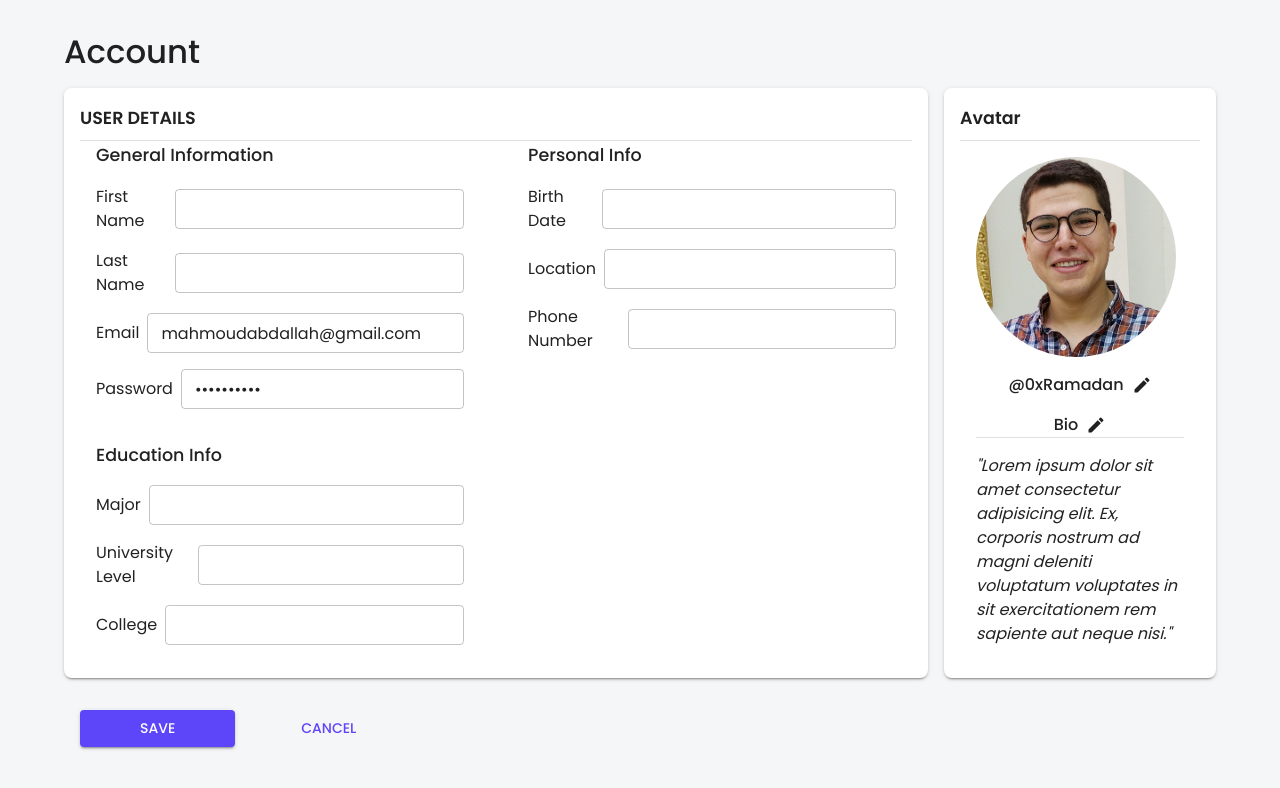
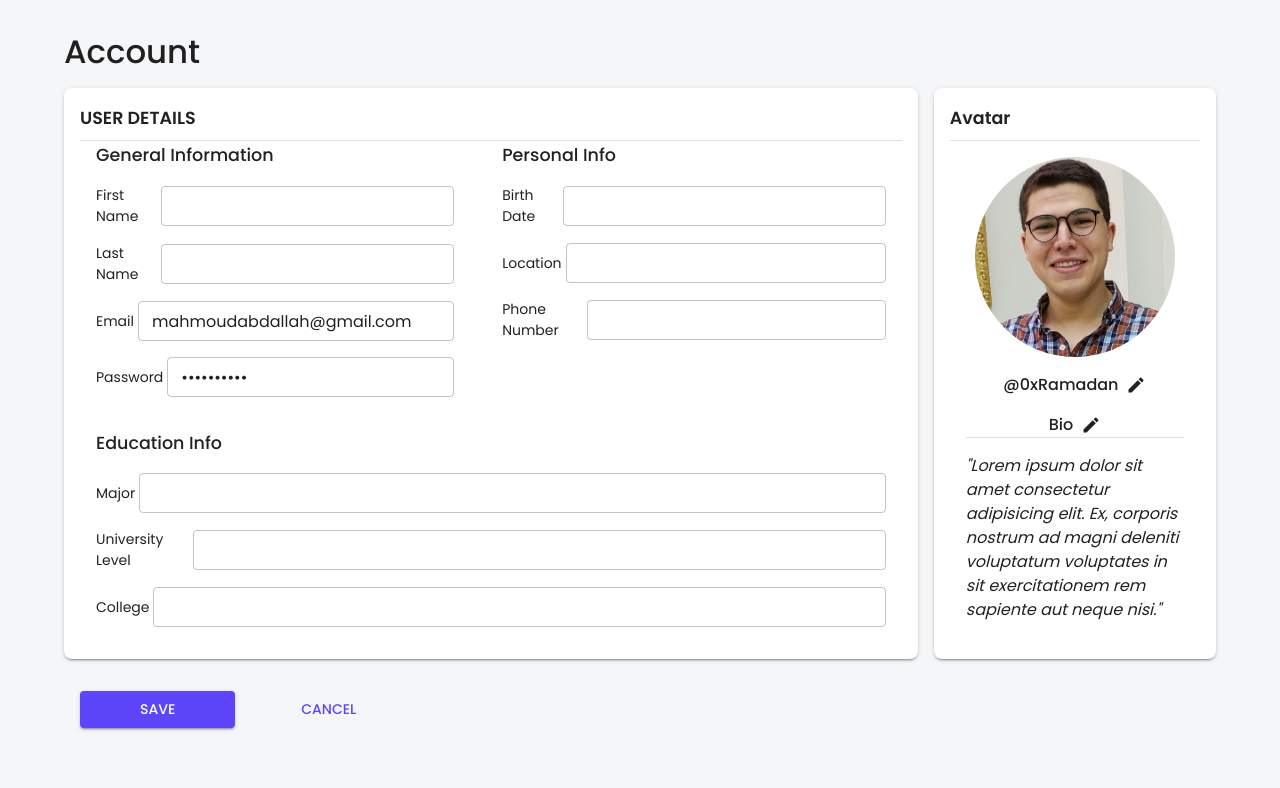
Before and after one commit to Elalfy74/fast-answer, a React (Vite) app: page /edit-account in a window 1280 px wide. Shown: the top 788 px of the page. Built offline with nearby package versions, Linux system fonts and the light colour scheme; no server answers.

Commit message:
[WIP] enhance in edit account

```diff
--- a/src/pages/EditAccount/EditAccount.tsx
+++ b/src/pages/EditAccount/EditAccount.tsx
@@ -21,17 +21,28 @@ const EditAccount = () => {
       2. two major boxes in row direction
       3. action buttons
     */
-    <Container maxWidth="lg" sx={{ mt: 4 }}>
-      <Stack>
+    <Container maxWidth="lg" sx={{ mt: 4, width: '100%' }}>
       {/* Header */}
       <Typography variant="h4" fontWeight="500" sx={{ mb: 2 }}>
         Account
       </Typography>
 
       {/* flex Box contain two major boxes */}
-        <Stack direction="row" spacing={2}>
+      <Stack
+        sx={{
+          flexDirection: { xs: 'column', md: 'row' },
+          gap: 2,
+        }}
+      >
         {/* User Details Box */}
-          <Box sx={{ bgcolor: 'white', boxShadow: 2, borderRadius: 2, p: 2 }}>
+        <Box
+          sx={{
+            bgcolor: 'white',
+            boxShadow: 2,
+            borderRadius: 2,
+            p: 2,
+          }}
+        >
           <Typography variant="h6" fontWeight="600" sx={{ mb: 1 }}>
             USER DETAILS
           </Typography>
@@ -40,45 +51,76 @@ const EditAccount = () => {
           <Stack spacing={2}>
             {/* Major Box contain General and personal info */}
             <Box
-                sx={{ display: 'flex', flexDirection: 'row', gap: 4, mt: 2 }}
+              sx={{
+                display: 'flex',
+                flexDirection: { xs: 'column', md: 'row' },
+                gap: 2,
+                mt: 2,
+              }}
             >
               {/* 1/2 General Info Stack */}
               <Stack>
                 <Typography variant="h6" fontWeight="500" sx={{ pl: 2 }}>
                   General Information
                 </Typography>
+                <Stack p={2} spacing={2} justifyContent="space-between">
                   <Stack
-                    p={2}
-                    width="400px"
-                    spacing={2}
-                    justifyContent="space-between"
+                    sx={{
+                      flexDirection: { xs: 'column', sm: 'row' },
+                      alignItems: { xs: 'flex-start', sm: 'center' },
+                      justifyContent: 'space-between',
+                      gap: 0.5,
+                    }}
                   >
-                    <Stack
-                      direction="row"
-                      spacing={1}
-                      alignItems="center"
-                      justifyContent="space-between"
+                    <Typography
+                      sx={{
+                        fontSize: { xs: '14px', sm: 'inherit' },
+                        fontWeight: { xs: '500', sm: '400' },
+                        ml: { xs: 1, sm: 0 },
+                      }}
                     >
-                      <Typography>First Name</Typography>
-                      <TextField size="small" />
+                      First Name
+                    </Typography>
+                    <TextField fullWidth size="small" />
                   </Stack>
                   <Stack
-                      direction="row"
-                      spacing={1}
-                      alignItems="center"
-                      justifyContent="space-between"
+                    sx={{
+                      flexDirection: { xs: 'column', sm: 'row' },
+                      alignItems: { xs: 'flex-start', sm: 'center' },
+                      justifyContent: 'space-between',
+                      gap: 0.5,
+                    }}
                   >
-                      <Typography>Last Name</Typography>
-                      <TextField size="small" />
+                    <Typography
+                      sx={{
+                        fontSize: { xs: '14px', sm: 'inherit' },
+                        fontWeight: { xs: '500', sm: '400' },
+                        ml: { xs: 1, sm: 0 },
+                      }}
+                    >
+                      Last Name
+                    </Typography>
+                    <TextField fullWidth size="small" />
                   </Stack>
                   <Stack
-                      direction="row"
-                      spacing={1}
-                      alignItems="center"
-                      justifyContent="space-between"
+                    sx={{
+                      flexDirection: { xs: 'column', sm: 'row' },
+                      alignItems: { xs: 'flex-start', sm: 'center' },
+                      justifyContent: 'space-between',
+                      gap: 0.5,
+                    }}
                   >
-                      <Typography>Email</Typography>
+                    <Typography
+                      sx={{
+                        fontSize: { xs: '14px', sm: 'inherit' },
+                        fontWeight: { xs: '500', sm: '400' },
+                        ml: { xs: 1, sm: 0 },
+                      }}
+                    >
+                      Email
+                    </Typography>
                     <TextField
+                      fullWidth
                       size="small"
                       defaultValue="mahmoudabdallah@gmail.com"
                       InputProps={{
@@ -87,13 +129,24 @@ const EditAccount = () => {
                     />
                   </Stack>
                   <Stack
-                      direction="row"
-                      spacing={1}
-                      alignItems="center"
-                      justifyContent="space-between"
+                    sx={{
+                      flexDirection: { xs: 'column', sm: 'row' },
+                      alignItems: { xs: 'flex-start', sm: 'center' },
+                      justifyContent: 'space-between',
+                      gap: 0.5,
+                    }}
                   >
-                      <Typography>Password</Typography>
+                    <Typography
+                      sx={{
+                        fontSize: { xs: '14px', sm: 'inherit' },
+                        fontWeight: { xs: '500', sm: '400' },
+                        ml: { xs: 1, sm: 0 },
+                      }}
+                    >
+                      Password
+                    </Typography>
                     <TextField
+                      fullWidth
                       size="small"
                       type="password"
                       defaultValue="sadflaskjf"
@@ -104,84 +157,136 @@ const EditAccount = () => {
                   </Stack>
                 </Stack>
               </Stack>
+
               {/* 2/2 personal Stack */}
               <Stack>
                 <Typography variant="h6" fontWeight="500" sx={{ pl: 2 }}>
                   Personal Info
                 </Typography>
+                <Stack p={2} spacing={2} justifyContent="space-between">
                   <Stack
-                    p={2}
-                    width="400px"
-                    spacing={2}
-                    justifyContent="space-between"
+                    sx={{
+                      flexDirection: { xs: 'column', sm: 'row' },
+                      alignItems: { xs: 'flex-start', sm: 'center' },
+                      justifyContent: 'space-between',
+                      gap: 0.5,
+                    }}
                   >
-                    <Stack
-                      direction="row"
-                      spacing={1}
-                      alignItems="center"
-                      justifyContent="space-between"
+                    <Typography
+                      sx={{
+                        fontSize: { xs: '14px', sm: 'inherit' },
+                        fontWeight: { xs: '500', sm: '400' },
+                        ml: { xs: 1, sm: 0 },
+                      }}
                     >
-                      <Typography>Birth Date</Typography>
-                      <TextField size="small" />
+                      Birth Date
+                    </Typography>
+                    <TextField fullWidth size="small" />
                   </Stack>
                   <Stack
-                      direction="row"
-                      spacing={1}
-                      alignItems="center"
-                      justifyContent="space-between"
+                    sx={{
+                      flexDirection: { xs: 'column', sm: 'row' },
+                      alignItems: { xs: 'flex-start', sm: 'center' },
+                      justifyContent: 'space-between',
+                      gap: 0.5,
+                    }}
                   >
-                      <Typography>Location</Typography>
-                      <TextField size="small" />
+                    <Typography
+                      sx={{
+                        fontSize: { xs: '14px', sm: 'inherit' },
+                        fontWeight: { xs: '500', sm: '400' },
+                        ml: { xs: 1, sm: 0 },
+                      }}
+                    >
+                      Location
+                    </Typography>
+                    <TextField fullWidth size="small" />
                   </Stack>
                   <Stack
-                      direction="row"
-                      spacing={1}
-                      alignItems="center"
-                      justifyContent="space-between"
+                    sx={{
+                      flexDirection: { xs: 'column', sm: 'row' },
+                      alignItems: { xs: 'flex-start', sm: 'center' },
+                      justifyContent: 'space-between',
+                      gap: 0.5,
+                    }}
                   >
-                      <Typography>Phone Number</Typography>
-                      <TextField size="small" />
+                    <Typography
+                      sx={{
+                        fontSize: { xs: '14px', sm: 'inherit' },
+                        fontWeight: { xs: '500', sm: '400' },
+                        ml: { xs: 1, sm: 0 },
+                      }}
+                    >
+                      Phone Number
+                    </Typography>
+                    <TextField fullWidth size="small" />
                   </Stack>
                 </Stack>
               </Stack>
             </Box>
+
             {/* Education Stack */}
             <Stack>
               <Typography variant="h6" fontWeight="500" sx={{ pl: 2 }}>
                 Education Info
               </Typography>
+              <Stack p={2} spacing={2} justifyContent="space-between">
                 <Stack
-                  p={2}
-                  width="400px"
-                  spacing={2}
-                  justifyContent="space-between"
+                  sx={{
+                    flexDirection: { xs: 'column', sm: 'row' },
+                    alignItems: { xs: 'flex-start', sm: 'center' },
+                    justifyContent: 'space-between',
+                    gap: 0.5,
+                  }}
                 >
-                  <Stack
-                    direction="row"
-                    spacing={1}
-                    alignItems="center"
-                    justifyContent="space-between"
+                  <Typography
+                    sx={{
+                      fontSize: { xs: '14px', sm: 'inherit' },
+                      fontWeight: { xs: '500', sm: '400' },
+                      ml: { xs: 1, sm: 0 },
+                    }}
                   >
-                    <Typography>Major</Typography>
-                    <TextField size="small" />
+                    Major
+                  </Typography>
+                  <TextField fullWidth size="small" />
                 </Stack>
                 <Stack
-                    direction="row"
-                    spacing={1}
-                    alignItems="center"
-                    justifyContent="space-between"
+                  sx={{
+                    flexDirection: { xs: 'column', sm: 'row' },
+                    alignItems: { xs: 'flex-start', sm: 'center' },
+                    justifyContent: 'space-between',
+                    gap: 0.5,
+                  }}
                 >
-                    <Typography>University Level</Typography>
-                    <TextField size="small" />
+                  <Typography
+                    sx={{
+                      fontSize: { xs: '14px', sm: 'inherit' },
+                      fontWeight: { xs: '500', sm: '400' },
+                      ml: { xs: 1, sm: 0 },
+                    }}
+                  >
+                    University Level
+                  </Typography>
+                  <TextField fullWidth size="small" />
                 </Stack>
                 <Stack
-                    direction="row"
-                    spacing={1}
-                    alignItems="center"
-                    justifyContent="space-between"
+                  sx={{
+                    flexDirection: { xs: 'column', sm: 'row' },
+                    alignItems: { xs: 'flex-start', sm: 'center' },
+                    justifyContent: 'space-between',
+                    gap: 0.5,
+                  }}
                 >
-                    <Typography>College</Typography>
-                    <TextField size="small" />
+                  <Typography
+                    sx={{
+                      fontSize: { xs: '14px', sm: 'inherit' },
+                      fontWeight: { xs: '500', sm: '400' },
+                      ml: { xs: 1, sm: 0 },
+                    }}
+                  >
+                    College
+                  </Typography>
+                  <TextField fullWidth size="small" />
                 </Stack>
               </Stack>
             </Stack>
@@ -189,17 +294,27 @@ const EditAccount = () => {
         </Box>
 
         {/* Avatar Box */}
-          <Box sx={{ bgcolor: 'white', boxShadow: 2, borderRadius: 2, p: 2 }}>
+        <Box
+          sx={{
+            bgcolor: 'white',
+            boxShadow: 2,
+            borderRadius: 2,
+            p: 2,
+            width: { sm: '100%', md: '28%' },
+          }}
+        >
           <Typography variant="h6" fontWeight="600" sx={{ mb: 1 }}>
             Avatar
           </Typography>
           <Divider />
           <Stack sx={{ m: 2 }}>
+            <Stack alignItems="center">
               <Avatar
                 alt="user avatar"
                 src={avatar}
                 sx={{ width: 200, height: 200 }}
               />
+            </Stack>
             <Stack>
               <Stack
                 direction="row"
@@ -226,8 +341,8 @@ const EditAccount = () => {
                 sx={{ mt: 2, alignSelf: 'center', fontStyle: 'italic' }}
               >
                 "Lorem ipsum dolor sit amet consectetur adipisicing elit. Ex,
-                  corporis nostrum ad magni deleniti voluptatum voluptates in
-                  sit exercitationem rem sapiente aut neque nisi."
+                corporis nostrum ad magni deleniti voluptatum voluptates in sit
+                exercitationem rem sapiente aut neque nisi."
               </Typography>
             </Stack>
           </Stack>
@@ -241,7 +356,6 @@ const EditAccount = () => {
         </Button>
         <Button sx={{ p: '6px 50px 6px 50px' }}>Cancel</Button>
       </Stack>
-      </Stack>
     </Container>
   );
 };
```
Lines whose indentation alone changed are shown as unchanged.
